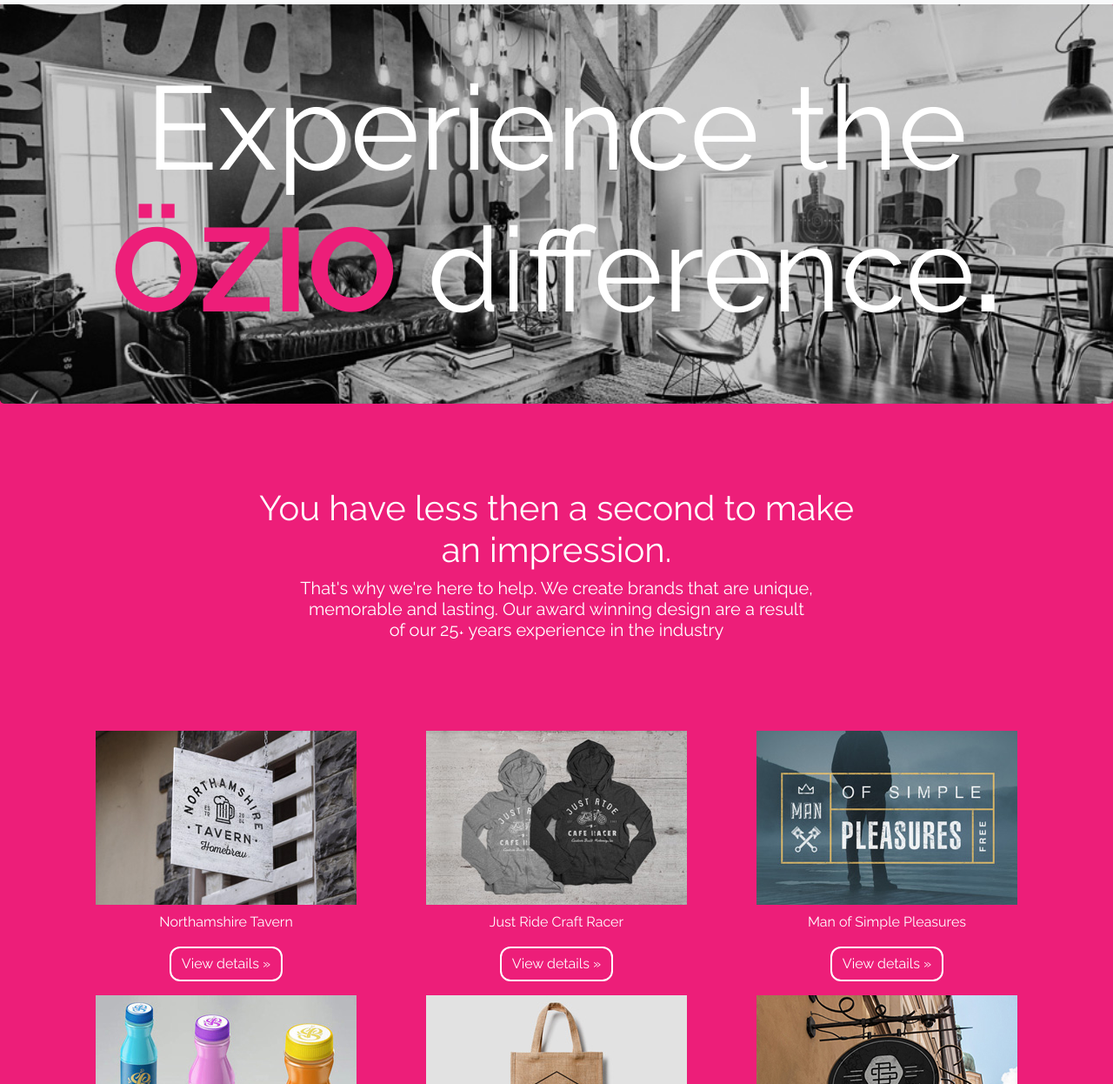
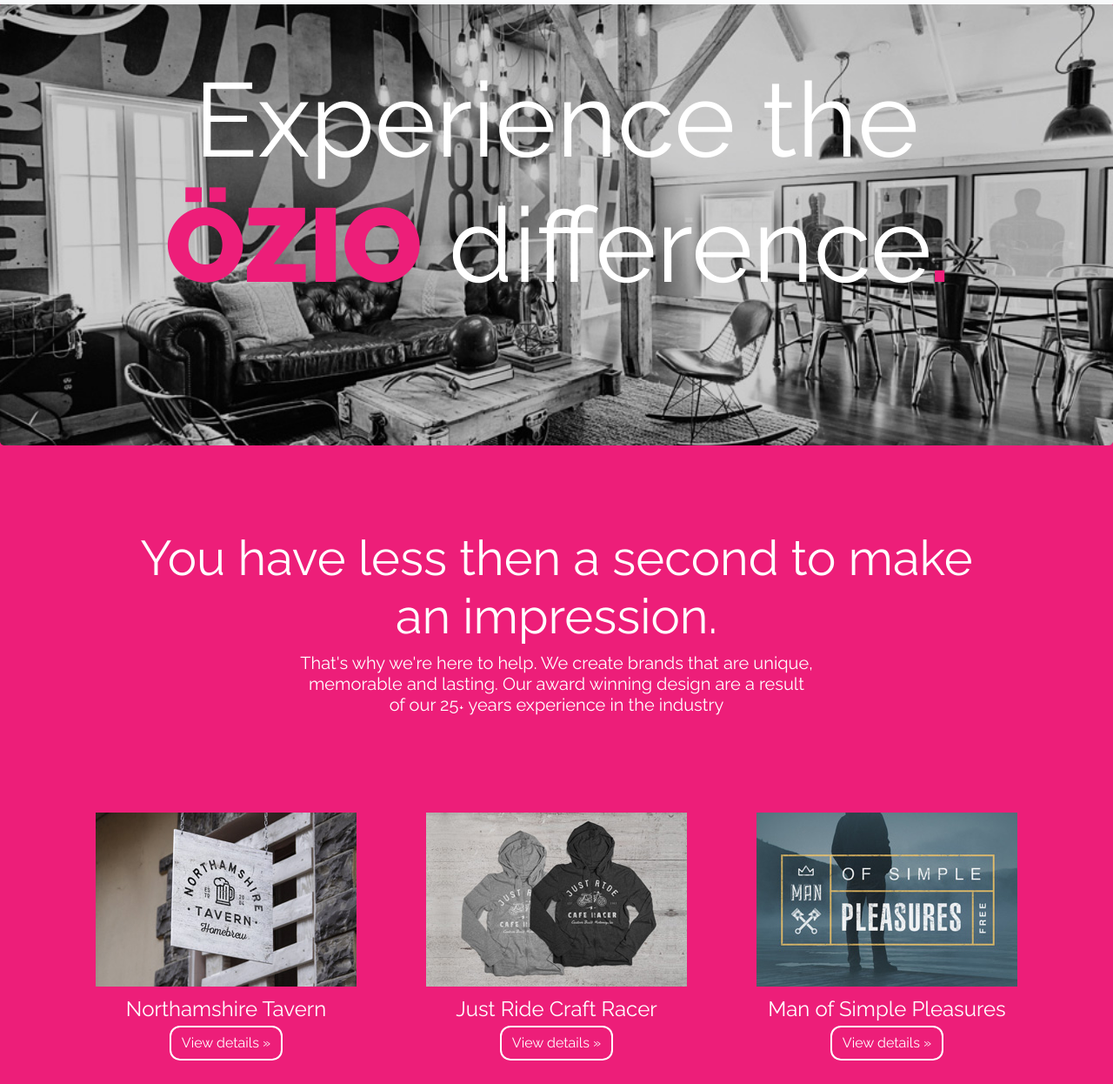
Before and after one commit to ikigabyte/oziowebsite, a plain HTML site: page index.html in a window 1280 px wide. Shown: the part 54-1300 px from the top of the page at 87% size. Drawn offline with Linux system fonts and the light colour scheme.

Commit message:
NewVErsionWithRems
Changed Rems, Added stuff

```diff
--- a/assignmentone_files/jumbotron.css
+++ b/assignmentone_files/jumbotron.css
@@ -1,8 +1,10 @@
 /* Move down content because we have a fixed navbar that is 3.5rem tall */
+
 
 .nav-link{
 
-    font-weight: bold;
+    font-weight: bolder;
+
 }
 
 body {
@@ -14,8 +16,7 @@ body {
 
 
 b,strong {
-    font-weight: 600;
-
+    font-weight: 800;
 }
 
 
@@ -28,16 +29,23 @@ b,strong {
     background-repeat: no-repeat;
     background-position: 80%;
     color: white;
+    padding-bottom: 150px;
 
 }
 
 .textpink{
     color: #ed1e79;
+
+}
+
+.dot{
+      color: #ed1e79;
+    font-size: 4.5rem;
 }
 
 
 .header {
-    font-size: 8.5rem;
+    font-size: 7.5rem;
     text-align: center;
 }
 
@@ -59,10 +67,11 @@ main{
 h2{
     text-align: center;
     color: white;
-    font-size: 250%;
+    font-size: 3.5rem;
 }
 p{
     color: white;
+    font-size: 1.5rem;
     text-align: center;
 }
 .listgroup{
@@ -81,21 +90,27 @@ p{
     background-color : #ed1e79;
     border: 2px solid white;
     border-radius: 12px;
+    margin-top: -30px;
 }
 
 .btn-secondary:hover{
     background-color: white;
     color: black;
     border-color: white;
-
-
+}
+.passion{
+    margin-top: 50px;
 }
 
+.row{
+    margin-top: 40px;
+}
 h3{
     text-align: center;
     color: white;
     font-size: 1.4rem;
 }
+
 
 
 .lastozio{
@@ -106,14 +121,21 @@ h3{
 
     background-color: #696969;
     border: 3px solid #696969;
+    border-left-width: 15px;
+    border-right-width: 15px;
     border-radius: 10px;
     color: white;
     font-weight: 600;
 }
 
 
-.footer{
+.footer p{
     text-align: center;
+
+    font-size: 0.7rem;
+
+}
+
     color: white;
     font-weight: 600;
 }
```
